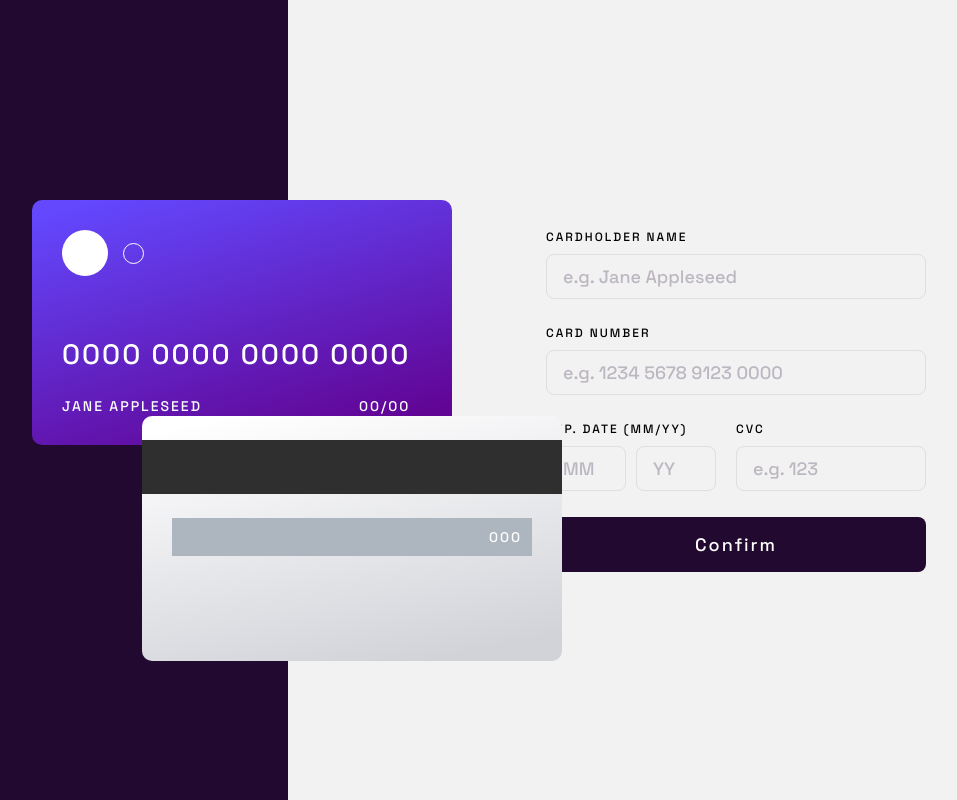
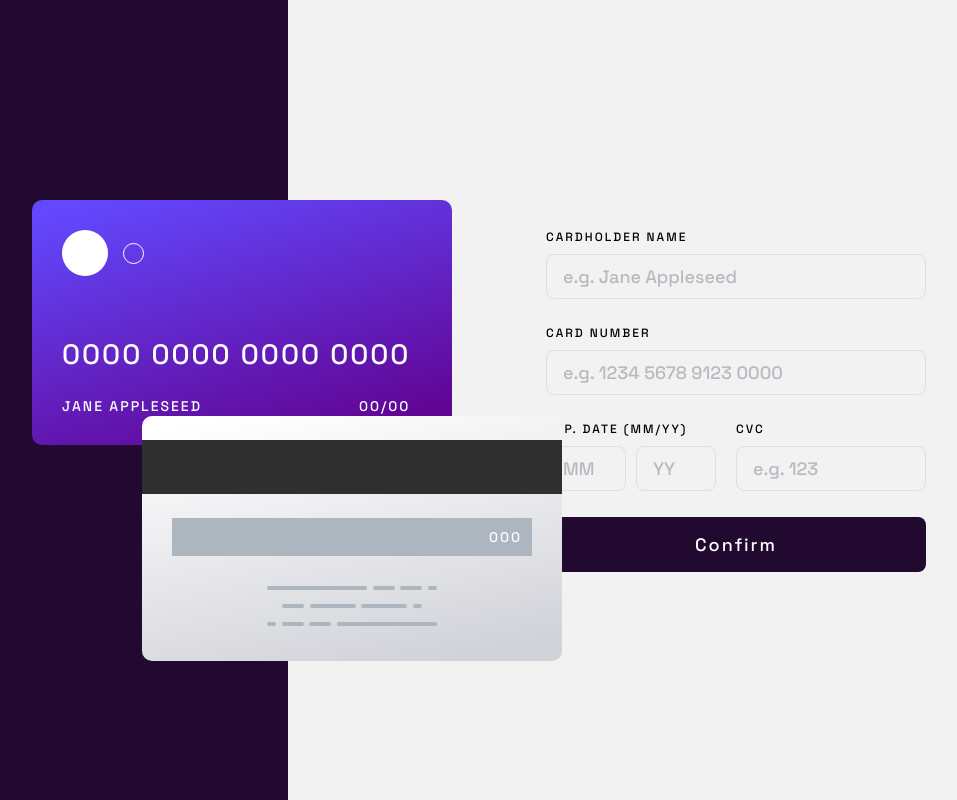
Before and after one commit to DCoder18/FEM-interactive-card-details, a plain HTML site: page index.html in a window 1280 px wide. Shown: the whole page, without its empty margins (96-1053 px from the left). Drawn offline with Linux system fonts and the light colour scheme.

Commit message:
Draw placeholder text

```diff
--- a/index.html
+++ b/index.html
@@ -37,6 +37,20 @@
         <div class="grey-banner">
           <span class="card-back--cvc">000</span>
         </div>
+        <div class="placeholder-illustration">
+          <div class="text text--long"></div>
+          <div class="text text--small"></div>
+          <div class="text text--small"></div>
+          <div class="text text--xsmall"></div> <br>
+          <div class="text text--small"></div>
+          <div class="text text--med"></div>
+          <div class="text text--med"></div>
+          <div class="text text--xsmall"></div> <br>
+          <div class="text text--xsmall"></div>
+          <div class="text text--small"></div>
+          <div class="text text--small"></div>
+          <div class="text text--long"></div>
+        </div>
       </div>
     </div>
 
--- a/style.scss
+++ b/style.scss
@@ -133,6 +133,35 @@ Components
     text-align: right;
     margin-top: 2.4rem;
   }
+
+  .placeholder-illustration {
+    justify-content: center;
+    padding-top: 2rem;
+    text-align: center;
+
+    .text {
+      background-color: #ADB5BE;
+      border-radius: 4px;
+      height: 4px;
+      display: inline-block;
+
+      &--long {
+        width: 10rem
+      }
+
+      &--med {
+        width: 4.6rem
+      }
+
+      &--small {
+        width: 2.2rem;
+      }
+
+      &--xsmall {
+        width: 9px;
+      }
+    }
+  }
 }
 
 .bg-white {
```
Also changed, not shown: style.css, 1 other file.
